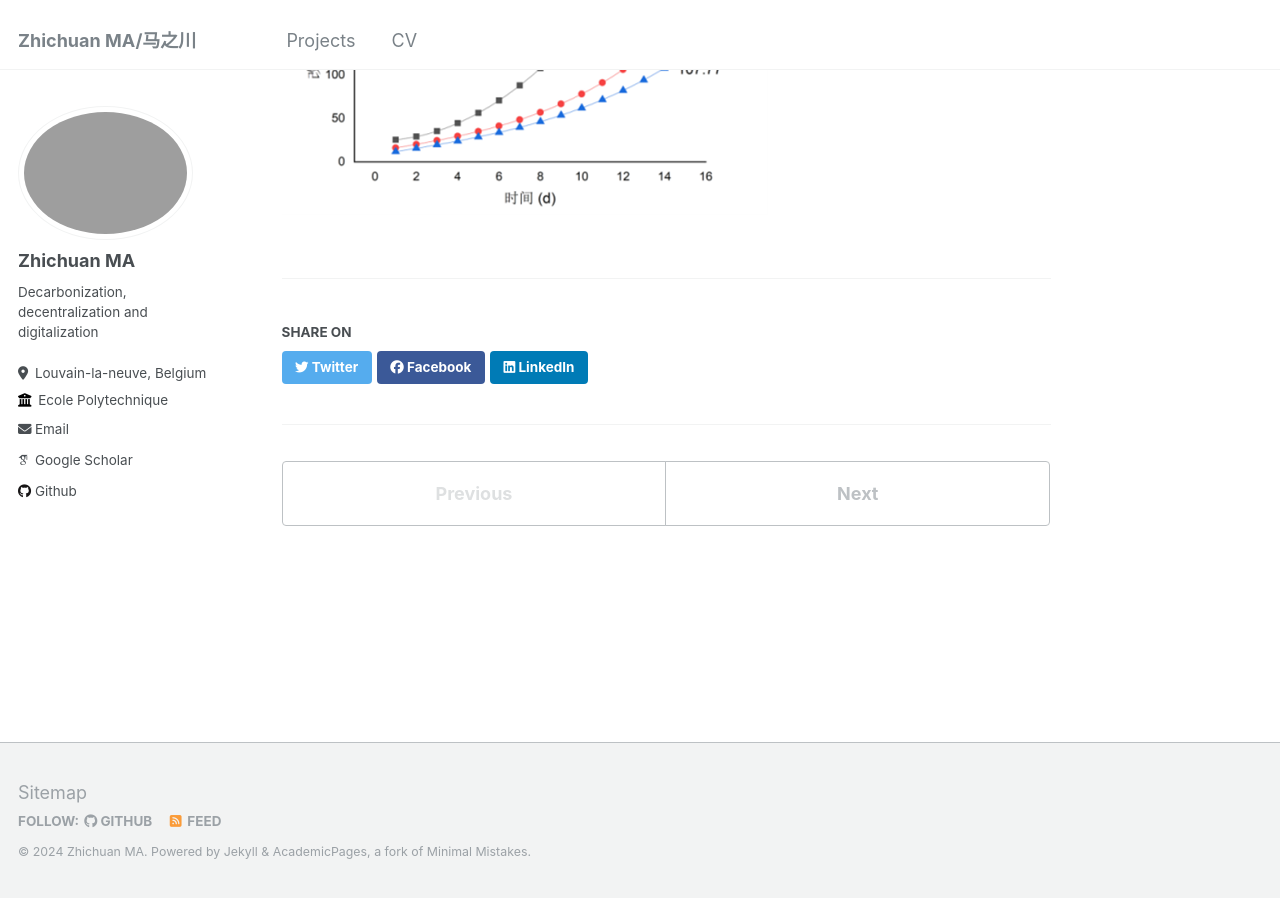
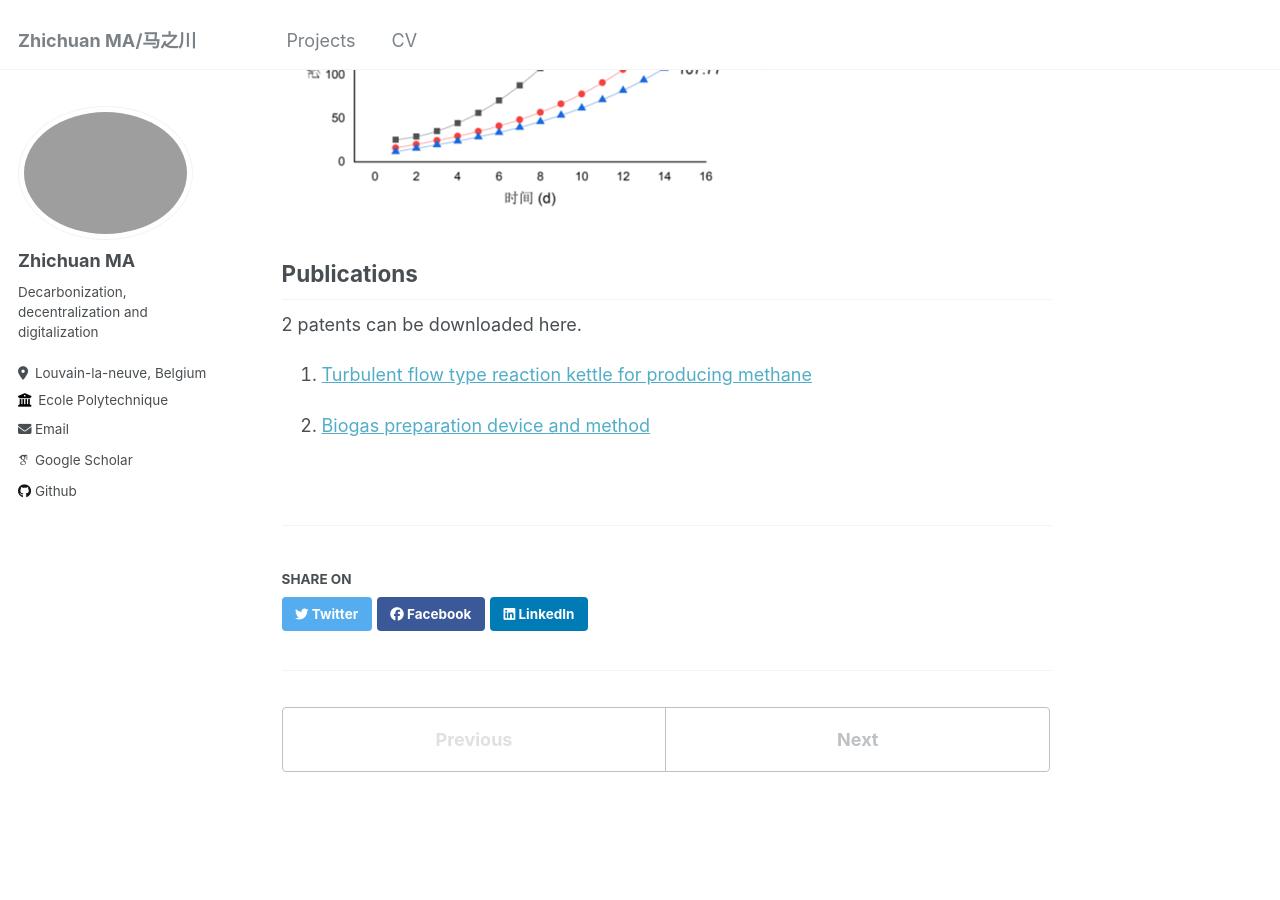
Before and after one commit to zhichuanma/zhichuanma.github.io, a Jekyll site: the page built from _projects/ZJU_contest_2021.md, in a window 1280 px wide and 900 px high, scrolled down 3854 px. Built offline with Jekyll 4.4.1, drawn with Linux system fonts in a browser that asks for light colours; some web fonts are replaced.

Commit message:
Patents added

```diff
--- a/_projects/ZJU_contest_2021.md
+++ b/_projects/ZJU_contest_2021.md
@@ -95,3 +95,11 @@ This project aims to design an electro-fermentation methane production device fo
 </a>
 
 </div>
+
+## Publications
+
+2 patents can be downloaded here.
+
+1. [Turbulent flow type reaction kettle for producing methane](https://patents.google.com/patent/CN215050357U/en)
+
+2. [Biogas preparation device and method](https://patents.google.com/patent/CN113234590B/en)
```
